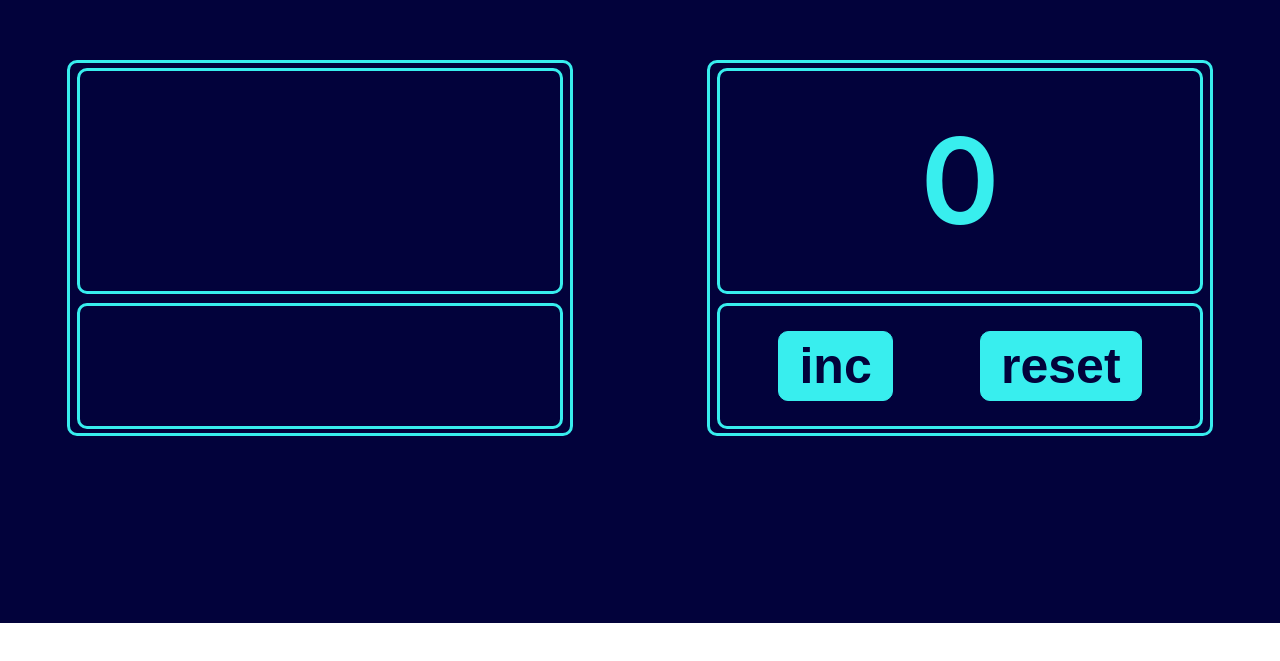
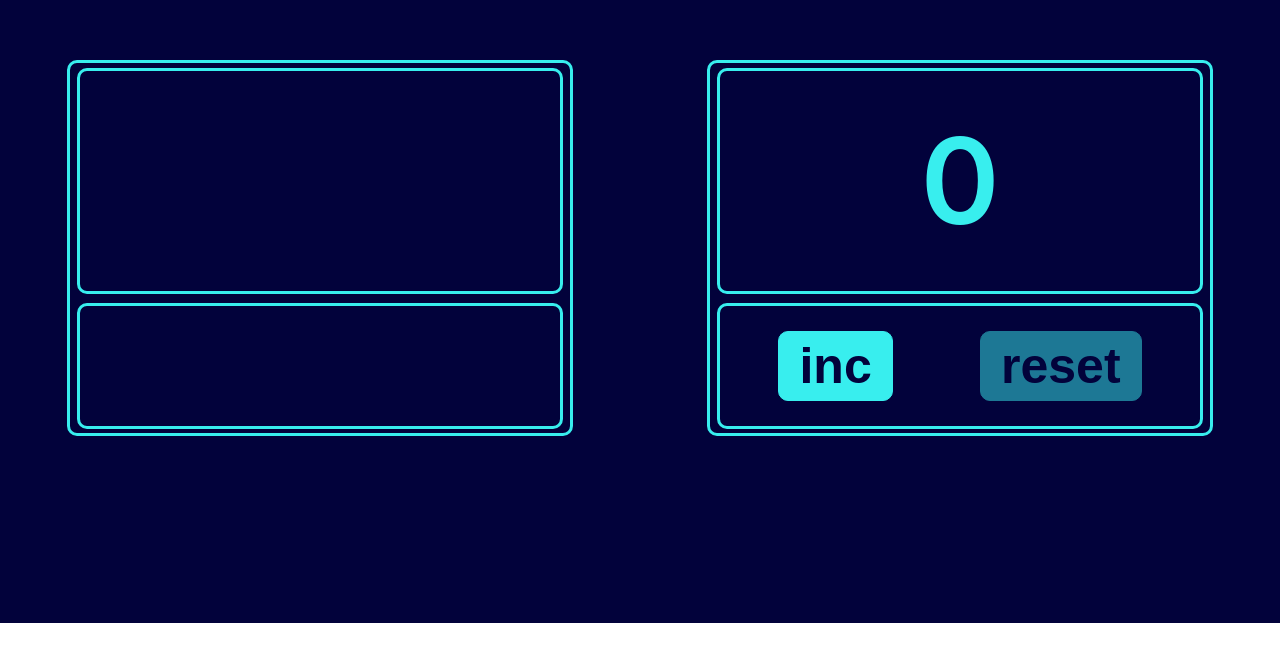
Before and after one commit to AliaksandrLiubanets/counter_ls, a React (Create React App) app: page / in a window 1280 px wide. Shown: the part 127-788 px from the top of the page. Built offline with nearby package versions, Linux system fonts and the light colour scheme.

Commit message:
Add style for inc and reset buttons:
When number is equal to maxValue inc button disabled and cursor gets no
pointer.
When number is equel to minValue reset button gets disabled and cursor
gets no pointer.

```diff
--- a/src/App.tsx
+++ b/src/App.tsx
@@ -1,13 +1,22 @@
-import React from 'react'
+import React, {useState} from 'react'
 import './App.css'
 import DisplayCounter from './components/DisplayCounter'
 import DisplaySettings from './components/DisplaySettings'
 
 function App() {
+
+    // const [maxNumber, setMaxNumber] = useState(maxValue)
+    localStorage.setItem('maxValue', '5')
+    const maxValueStr = localStorage.getItem('maxValue')
+    if (maxValueStr) {
+        const maxValue = JSON.parse(maxValueStr)
+    }
+
+
     return (
         <div className="App">
             <DisplaySettings/>
-            <DisplayCounter/>
+            <DisplayCounter maxValue={5} minValue={0}/>
         </div>
     )
 }
--- a/src/components/DisplayCounter.tsx
+++ b/src/components/DisplayCounter.tsx
@@ -2,18 +2,27 @@ import s from '../styles/styles.module.css'
 import {useState} from 'react'
 
 type DisplayCounterPropsType = {
-
+    maxValue: number
+    minValue: number
 }
 
 function DisplayCounter(props: DisplayCounterPropsType) {
 
     const [number, setNumber] = useState(0)
     const Increment = () => {
-        setNumber(number + 1)
+        if (number < props.maxValue) {
+            setNumber(number + 1)
+        }
+
     }
     const Reset = () => {
         setNumber(0)
     }
+
+    const incStyle = `${number === props.maxValue ? s.window__small__buttons_inc : undefined}`
+    const resetStyle = `${number === props.minValue ? s.window__small__buttons_reset : undefined}`
+    const disableInc = number === props.maxValue ? true : false
+    const disableReset = number === props.minValue ? true : false
 
 
     return <div className={s.window__frame}>
@@ -25,10 +34,9 @@ function DisplayCounter(props: DisplayCounterPropsType) {
         </div>
         <div className={s.window__small}>
             <div className={s.window__small__buttons}>
-                <div><button onClick={Increment}>inc</button></div>
-                <div><button onClick={Reset}>reset</button></div>
+                <div ><button className={incStyle} disabled={disableInc} onClick={Increment}>inc</button></div>
+                <div><button className={resetStyle} disabled={disableReset} onClick={Reset}>reset</button></div>
             </div>
-
         </div>
     </div>
 }
--- a/src/styles/styles.module.css
+++ b/src/styles/styles.module.css
@@ -53,4 +53,10 @@
     border: 1px solid #38eeee;
     border-radius: 10px;
     padding: 5px 20px;
+    cursor: pointer;
 }
+
+.window__small__buttons_inc, .window__small__buttons_reset {
+    opacity: 0.5;
+    cursor: none;
+}
```
